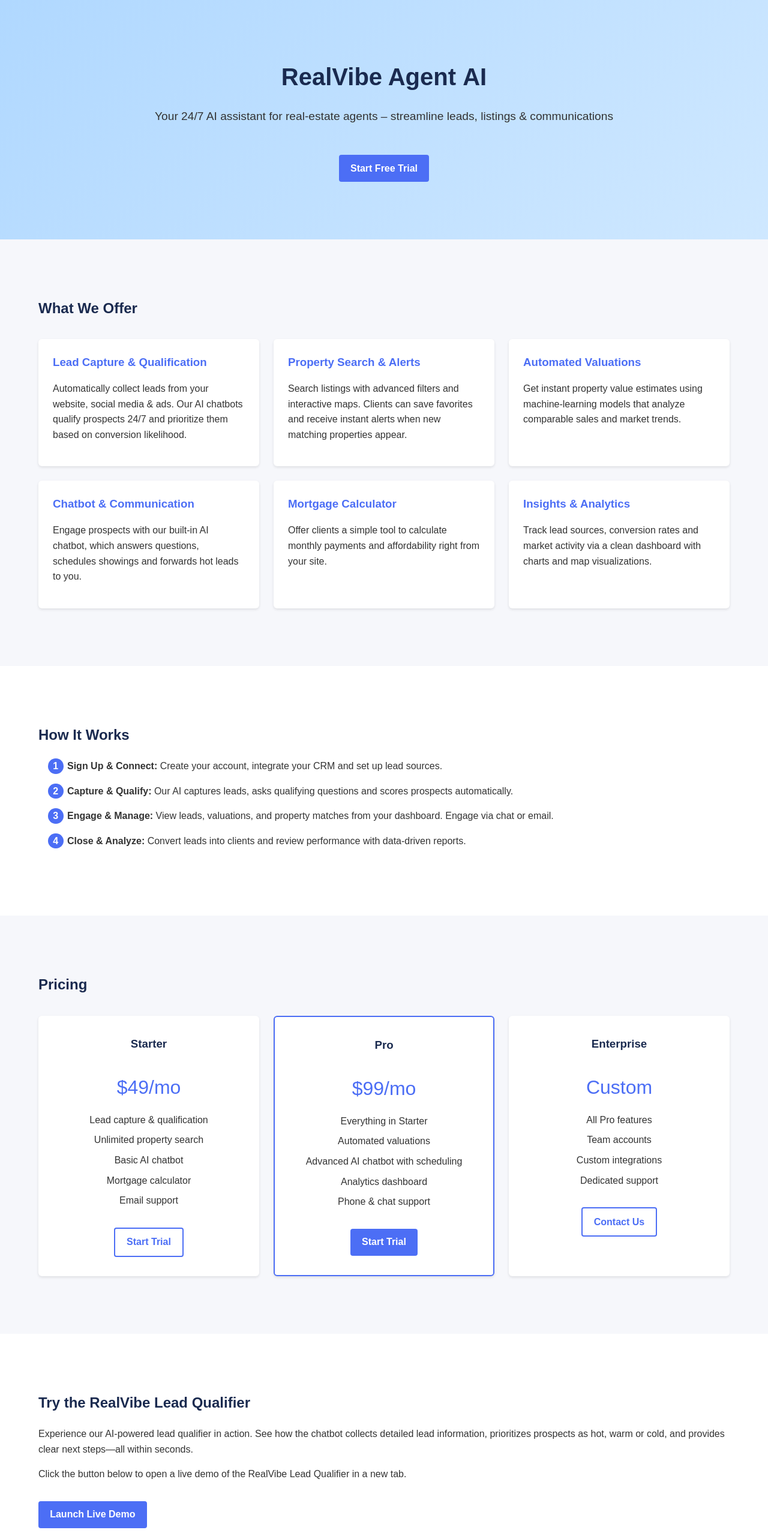
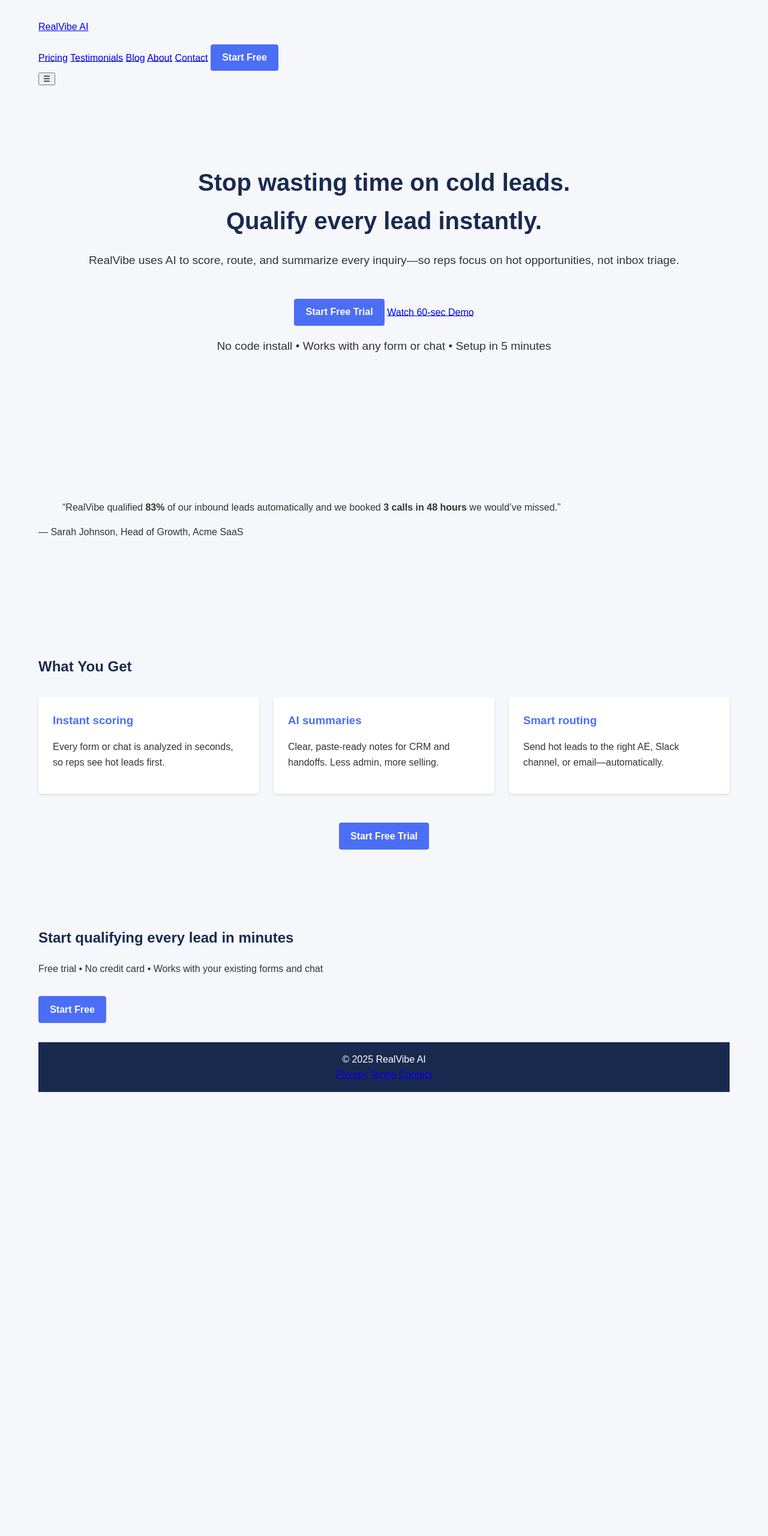
Before and after one commit to pachy0186-ai/realvibe-site, a plain HTML site: page index.html in a window 1280 px wide. Shown: the top 2560 px of the page at 60% size. After the commit the page ends 1820 px from the top, so only its background shows below. Drawn offline with Linux system fonts and the light colour scheme.

Commit message:
Update index.html

```diff
--- a/index.html
+++ b/index.html
@@ -2,17 +2,29 @@
 <html lang="en">
 <head>
   <meta charset="UTF-8">
-    <meta http-equiv="X-UA-Compatible" content="IE=edge">
   <meta name="viewport" content="width=device-width, initial-scale=1.0">
-    <title>RealVibe Agent AI</title>
-    <link rel="stylesheet" href="style.css">
-    <!-- SEO Meta Tags -->
-    <meta name="description" content="RealVibe Agent AI provides AI‑powered lead qualification and automation tools for real‑estate agents.">
+  <title>RealVibe AI — Qualify Every Lead Instantly</title>
+
+  <meta name="description" content="Stop wasting time on cold leads. RealVibe scores, routes, and summarizes every inquiry so your reps focus on hot opportunities, not inbox triage.">
   <link rel="canonical" href="https://www.realvibeaimarketing.com/">
-    <meta property="og:title" content="RealVibe Agent AI">
-    <meta property="og:description" content="Your 24/7 AI assistant for real‑estate agents – streamline leads, listings & communications.">
+
+  <!-- Open Graph -->
+  <meta property="og:title" content="RealVibe AI — Qualify Every Lead Instantly">
+  <meta property="og:description" content="AI qualification, scoring, and routing for every inbound lead. Start free.">
   <meta property="og:type" content="website">
   <meta property="og:url" content="https://www.realvibeaimarketing.com/">
+  <meta property="og:site_name" content="RealVibe AI">
+  <meta property="og:image" content="https://www.realvibeaimarketing.com/og-image.png">
+  <meta property="og:image:width" content="1200">
+  <meta property="og:image:height" content="630">
+
+  <!-- Twitter Card -->
+  <meta name="twitter:card" content="summary_large_image">
+  <meta name="twitter:title" content="RealVibe AI — Qualify Every Lead Instantly">
+  <meta name="twitter:description" content="AI qualification, scoring, and routing for every inbound lead. Start free.">
+  <meta name="twitter:image" content="https://www.realvibeaimarketing.com/og-image.png">
+
+  <link rel="stylesheet" href="style.css">
 
   <!-- Google Analytics -->
   <script async src="https://www.googletagmanager.com/gtag/js?id=G-KY5NTYQDT3"></script>
@@ -22,196 +34,100 @@
     gtag('js', new Date());
     gtag('config', 'G-KY5NTYQDT3');
   </script>
-
-    <!-- Microsoft Clarity (placeholder) -->
-    <script type="text/javascript">
-      (function(c,l,a,r,i,t,y){
-        c[a] = c[a] || function(){ (c[a].q = c[a].q || []).push(arguments); };
-        t = l.createElement(r);
-        t.async = 1;
-        t.src = "https://www.clarity.ms/tag/" + i;
-        y = l.getElementsByTagName(r)[0];
-        y.parentNode.insertBefore(t, y);
-      })(window, document, "clarity", "script", "YOUR_CLARITY_PROJECT_ID");
-    </script>
 </head>
 <body>
-    <!-- Hero Section -->
-    <header class="hero">
-        <div class="container">
-            <h1>RealVibe Agent AI</h1>
-            <p>Your 24/7 AI assistant for real‑estate agents – streamline leads, listings & communications</p>
-            <a href="#pricing" class="btn-primary">Start Free Trial</a>
+
+  <!-- Site Header & Navigation -->
+  <header class="site-header">
+    <div class="container nav">
+      <a class="brand" href="/">RealVibe AI</a>
+      <nav class="nav-links">
+        <a href="/pricing.html">Pricing</a>
+        <a href="/testimonials.html">Testimonials</a>
+        <a href="/blog/">Blog</a>
+        <a href="/about.html">About</a>
+        <a href="/contact.html">Contact</a>
+        <a class="btn-primary" href="/signup">Start Free</a>
+      </nav>
+      <button class="nav-toggle" aria-label="Menu">☰</button>
     </div>
   </header>
 
+  <!-- Hero Section -->
+  <main class="section hero">
+    <div class="container">
+      <h1>Stop wasting time on cold leads.<br><span class="accent">Qualify every lead instantly.</span></h1>
+      <p>RealVibe uses AI to score, route, and summarize every inquiry—so reps focus on hot opportunities, not inbox triage.</p>
+      <div class="hero-ctas">
+        <a href="/signup" class="btn-primary">Start Free Trial</a>
+        <a href="https://www.realvibeaimarketing.com" target="_blank" rel="noopener noreferrer" class="btn-outline">Watch 60‑sec Demo</a>
+      </div>
+      <p class="microcopy">No code install • Works with any form or chat • Setup in 5 minutes</p>
+    </div>
+  </main>
+
+  <!-- Social Proof -->
+  <section id="proof" class="section proof">
+    <div class="container">
+      <blockquote>“RealVibe qualified <strong>83%</strong> of our inbound leads automatically and we booked <strong>3 calls in 48 hours</strong> we would’ve missed.”</blockquote>
+      <div class="author">— Sarah Johnson, Head of Growth, Acme SaaS</div>
+    </div>
+  </section>
+
   <!-- Features Overview -->
-    <section id="features" class="section">
+  <section id="features" class="section features">
     <div class="container">
-            <h2>What We Offer</h2>
+      <h2>What You Get</h2>
       <div class="feature-grid">
         <div class="feature">
-                    <h3>Lead Capture & Qualification</h3>
-                    <p>Automatically collect leads from your website, social media & ads. Our AI chatbots qualify prospects 24/7 and prioritize them based on conversion likelihood.</p>
+          <h3>Instant scoring</h3>
+          <p>Every form or chat is analyzed in seconds, so reps see hot leads first.</p>
         </div>
         <div class="feature">
-                    <h3>Property Search & Alerts</h3>
-                    <p>Search listings with advanced filters and interactive maps. Clients can save favorites and receive instant alerts when new matching properties appear.</p>
+          <h3>AI summaries</h3>
+          <p>Clear, paste‑ready notes for CRM and handoffs. Less admin, more selling.</p>
         </div>
         <div class="feature">
-                    <h3>Automated Valuations</h3>
-                    <p>Get instant property value estimates using machine‑learning models that analyze comparable sales and market trends.</p>
+          <h3>Smart routing</h3>
+          <p>Send hot leads to the right AE, Slack channel, or email—automatically.</p>
         </div>
-                <div class="feature">
-                    <h3>Chatbot & Communication</h3>
-                    <p>Engage prospects with our built‑in AI chatbot, which answers questions, schedules showings and forwards hot leads to you.</p>
       </div>
-                <div class="feature">
-                    <h3>Mortgage Calculator</h3>
-                    <p>Offer clients a simple tool to calculate monthly payments and affordability right from your site.</p>
-                </div>
-                <div class="feature">
-                    <h3>Insights & Analytics</h3>
-                    <p>Track lead sources, conversion rates and market activity via a clean dashboard with charts and map visualizations.</p>
-                </div>
+      <div style="text-align:center; margin-top:2rem;">
+        <a href="/signup" class="btn-primary">Start Free Trial</a>
       </div>
     </div>
   </section>
 
-    <!-- How It Works -->
-    <section id="how" class="section light">
+  <!-- Call‑to‑Action Band -->
+  <section class="cta-band">
     <div class="container">
-            <h2>How It Works</h2>
-            <ol class="steps">
-                <li><strong>Sign Up & Connect:</strong> Create your account, integrate your CRM and set up lead sources.</li>
-                <li><strong>Capture & Qualify:</strong> Our AI captures leads, asks qualifying questions and scores prospects automatically.</li>
-                <li><strong>Engage & Manage:</strong> View leads, valuations, and property matches from your dashboard. Engage via chat or email.</li>
-                <li><strong>Close & Analyze:</strong> Convert leads into clients and review performance with data‑driven reports.</li>
-            </ol>
-        </div>
-    </section>
-
-    <!-- Pricing Section -->
-    <section id="pricing" class="section">
-        <div class="container">
-            <h2>Pricing</h2>
-            <div class="pricing-grid">
-                <div class="plan">
-                    <h3>Starter</h3>
-                    <p class="price">$49/mo</p>
-                    <ul>
-                        <li>Lead capture & qualification</li>
-                        <li>Unlimited property search</li>
-                        <li>Basic AI chatbot</li>
-                        <li>Mortgage calculator</li>
-                        <li>Email support</li>
-                    </ul>
-                    <a href="#" class="btn-secondary">Start Trial</a>
-                </div>
-                <div class="plan best">
-                    <h3>Pro</h3>
-                    <p class="price">$99/mo</p>
-                    <ul>
-                        <li>Everything in Starter</li>
-                        <li>Automated valuations</li>
-                        <li>Advanced AI chatbot with scheduling</li>
-                        <li>Analytics dashboard</li>
-                        <li>Phone & chat support</li>
-                    </ul>
-                    <a href="#" class="btn-primary">Start Trial</a>
-                </div>
-                <div class="plan">
-                    <h3>Enterprise</h3>
-                    <p class="price">Custom</p>
-                    <ul>
-                        <li>All Pro features</li>
-                        <li>Team accounts</li>
-                        <li>Custom integrations</li>
-                        <li>Dedicated support</li>
-                    </ul>
-                    <a href="#" class="btn-secondary">Contact Us</a>
-                </div>
-            </div>
-        </div>
-    </section>
-
-    <!-- Live Demo Section -->
-   <section id="demo" class="section light">
-  <div class="container">
-    <h2>Try the RealVibe Lead Qualifier</h2>
-    <p>Experience our AI-powered lead qualifier in action. See how the chatbot collects detailed lead information, prioritizes prospects as hot, warm or cold, and provides clear next steps—all within seconds.</p>
-    <p>Click the button below to open a live demo of the RealVibe Lead Qualifier in a new tab.</p>
-
-    <a id="demoBtn"
-       href="https://www.realvibeaimarketing.com"
-       target="_blank"
-       rel="noopener noreferrer"
-       class="btn-primary">
-      Launch Live Demo
-    </a>
-  </div>
-</section>
-
-<script>
-  (function () {
-    var btn = document.getElementById('demoBtn');
-    if (!btn) return;
-    btn.addEventListener('click', function (e) {
-      e.preventDefault();
-      var url = btn.getAttribute('href');
-      var w = window.open(url, '_blank', 'noopener');
-      // If a popup blocker prevents opening a new tab, navigate in the same tab instead.
-      if (!w || w.closed || typeof w.closed === 'undefined') {
-        window.location.href = url;
-      }
-    });
-  })();
-</script>
-
-    <!-- About & Mission Section -->
-    <section id="about" class="section light">
-        <div class="container">
-            <h2>About RealVibe Agent AI</h2>
-            <p>RealVibe Agent AI was founded by two entrepreneurs passionate about making cutting‑edge technology accessible to real‑estate professionals. Our mission is to empower agents with AI tools that automate routine tasks, deliver data‑driven insights and let you focus on what matters most: building relationships and closing deals.</p>
-        </div>
-    </section>
-
-    <!-- Contact Section -->
-    <section id="contact" class="section">
-        <div class="container">
-            <h2>Get in Touch</h2>
-            <p>Questions? Ready to get started? Reach out and we'll get back to you soon.</p>
-            <form class="contact-form">
-                <input type="text" placeholder="Your Name" required>
-                <input type="email" placeholder="Your Email" required>
-                <textarea placeholder="Your Message" required></textarea>
-                <button type="submit" class="btn-primary">Send Message</button>
-            </form>
+      <h2>Start qualifying every lead in minutes</h2>
+      <p>Free trial • No credit card • Works with your existing forms and chat</p>
+      <a href="/signup" class="btn-primary">Start Free</a>
     </div>
   </section>
 
   <!-- Footer -->
-    <footer class="footer">
-        <div class="container">
-            <p>&copy; 2025 RealVibe Agent AI. All rights reserved.</p>
-            <p><a href="privacy.html">Privacy Policy</a> | <a href="terms.html">Terms of Service</a></p>
+  <footer class="site-footer">
+    <div class="container footer">
+      <div>© <span id="y"></span> RealVibe AI</div>
+      <div class="links">
+        <a href="/privacy.html">Privacy</a>
+        <a href="/terms.html">Terms</a>
+        <a href="/contact.html">Contact</a>
       </div>
+    </div>
+    <script>document.getElementById('y').textContent = new Date().getFullYear();</script>
   </footer>
-    <!-- Form submission tracking -->
+
+  <!-- Mobile Menu Toggle -->
   <script>
-    document.addEventListener('DOMContentLoaded', function() {
-        var form = document.querySelector('.contact-form');
-        if (form) {
-            form.addEventListener('submit', function() {
-                if (typeof gtag === 'function') {
-                    gtag('event', 'contact_form_submit', {
-                        'event_category': 'engagement',
-                        'event_label': 'contact_form'
-                    });
-                }
-            });
-        }
-    });
+    (function(){
+      var t = document.querySelector('.nav-toggle');
+      var l = document.querySelector('.nav-links');
+      if (!t || !l) return;
+      t.addEventListener('click', function(){ l.classList.toggle('open'); });
+    })();
   </script>
 </body>
 </html>
```
Lines whose indentation alone changed are shown as unchanged.
